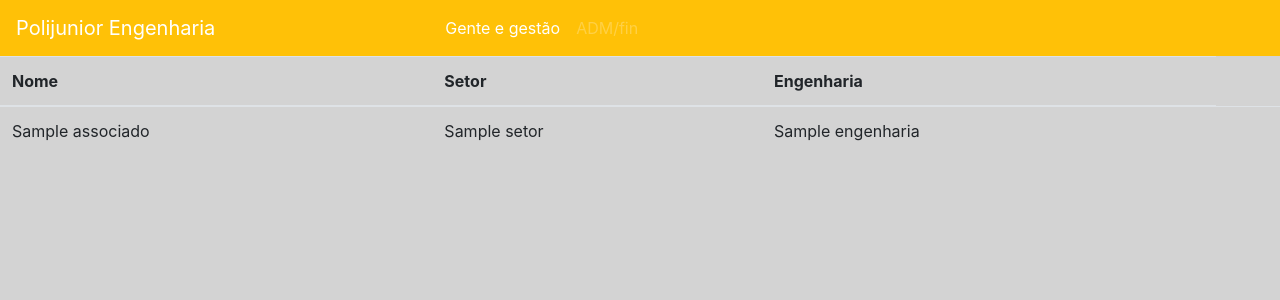
After one commit to eZRicardo/sistemagg23, a PHP site: page /associado.php in a window 1280 px wide. The commit adds this page. Shown: the top 300 px of the page. Run offline with PHP 8.4, Linux system fonts and the light colour scheme; the visitor is signed in with stand-in values (Sample User, id 1); tables that the repository leaves empty hold one stand-in row (values such as "Sample post").

Commit message:
criando tela para visualização dos associados

```diff
--- /dev/null
+++ b/associado.php
@@ -0,0 +1,76 @@
+<?php
+session_start();
+
+if(!isset($_SESSION['id'])){
+	header("Location: logout.php");
+}
+
+include 'connection.php';
+
+global $setor;
+global $nome;
+global $engenharia;
+
+if(isset($_GET['setor'])){
+	$setor = $_GET['setor'];
+}
+if(isset($_GET['nome'])){
+	$nome = $_GET['nome'];
+}
+if(isset($_GET['engenharia'])){
+	$engenharia = $_GET['engenharia'];
+}
+
+?>
+
+<!DOCTYPE html>
+<html>
+<head>
+	<title>Associados</title>
+	<meta charset="utf-8">
+	<link rel="stylesheet" type="text/css" href="css/bootstrap.min.css">
+	<link rel="stylesheet" type="text/css" href="css/menu.css">
+	<script src="js/jquery-3.3.1.js"></script>
+</head>
+<body>
+<?php include 'navbar.html'; ?>
+<table class="table table striped">
+<thead>
+	<th>Nome</th>
+	<th>Setor</th>
+	<th>Engenharia</th>
+</thead>
+<?php
+
+	$sql = "SELECT A.nome, S.nome as setor, E.nome as engenharia FROM associado A
+					INNER JOIN setor S ON A.id_setor = S.id
+					INNER JOIN engenharia E ON A.id_engenharia = E.id ";
+
+	$result = $conn->query($sql);
+
+	if(!$result){
+		echo "ERRO NA EXECUÇÃO DA QUERY \n";
+		echo $sql;
+
+		die;
+	}
+
+	while($row = $result->fetch_assoc()){
+		echo "<tr>";
+		echo "<td>$row[nome]</td>";
+		echo "<td>$row[setor]</td>";
+		echo "<td>$row[engenharia]</td>";
+		echo "<td></td>";
+		echo "</tr>";
+	}
+
+?>
+
+</table>
+
+<center>
+
+</center>
+
+</body>
+</html>
--- a/cadastroaction.php
+++ b/cadastroaction.php
@@ -24,8 +24,6 @@ if($result){
 
 	echo "SUCCESS";
 
-	echo "<script>window.location = 'index.php'; </script>";
-
 }else{
 
 	echo "Falha ao inserir os dados do cadastro";
--- a/index.html
+++ b/index.html
@@ -24,6 +24,7 @@
 				</div>
 				<br>
 				<button class="btton btn btn-light" onclick="loginaction();">Entrar</button>
+				<br>
 				<font color="red" id="response"></font>
 				<br>
 		</div>
--- a/js/index.js
+++ b/js/index.js
@@ -7,7 +7,7 @@ function loginaction(){
 		data:{ 'login': login, 'password':password },
 		success: function(response){
 			if(response == "SUCCESS"){
-				window.location.href = "google.com";
+				window.location.href = "menu.php";
 			} else {
 				var label = document.getElementById("response");
 				label.innerHTML = "Usuário ou Senha Inválidos";
--- a/loginaction.php
+++ b/loginaction.php
@@ -12,9 +12,10 @@ $sql = "SELECT id, nome FROM associado WHERE login = '$login' AND senha = '$pass
 $result = $conn->query($sql);
 $row = $result->fetch_assoc();
 if($row){
-    $_SESSION['id'] = $row['id'];
+  echo "SUCCESS";
+	$_SESSION['id'] = $row['id'];
 	$_SESSION['nome'] = $row['nome'];
-    echo "SUCCESS";
+	// $_SESSION['permissoes'] = null;
 }else{
 	echo "<script> alert('Senha ou Login incorreto');</script>";
 }
--- a/menu.php
+++ b/menu.php
@@ -1,13 +1,14 @@
 <?php
-	if(!$_SESSION['id']){
+	session_start();
+	if(!isset($_SESSION['id'])){
 		header("Location: logout.php");
 	}
 ?>
 <!DOCTYPE html>
 <html>
 <head>
+	<title>Menu</title>
 	<meta charset="utf-8">
-	<title>Menu</title>
 	<link rel="stylesheet" type="text/css" href="css/bootstrap.min.css">
 	<link rel="stylesheet" type="text/css" href="css/menu.css">
 	<script src="js/jquery-3.3.1.js"></script>
```
